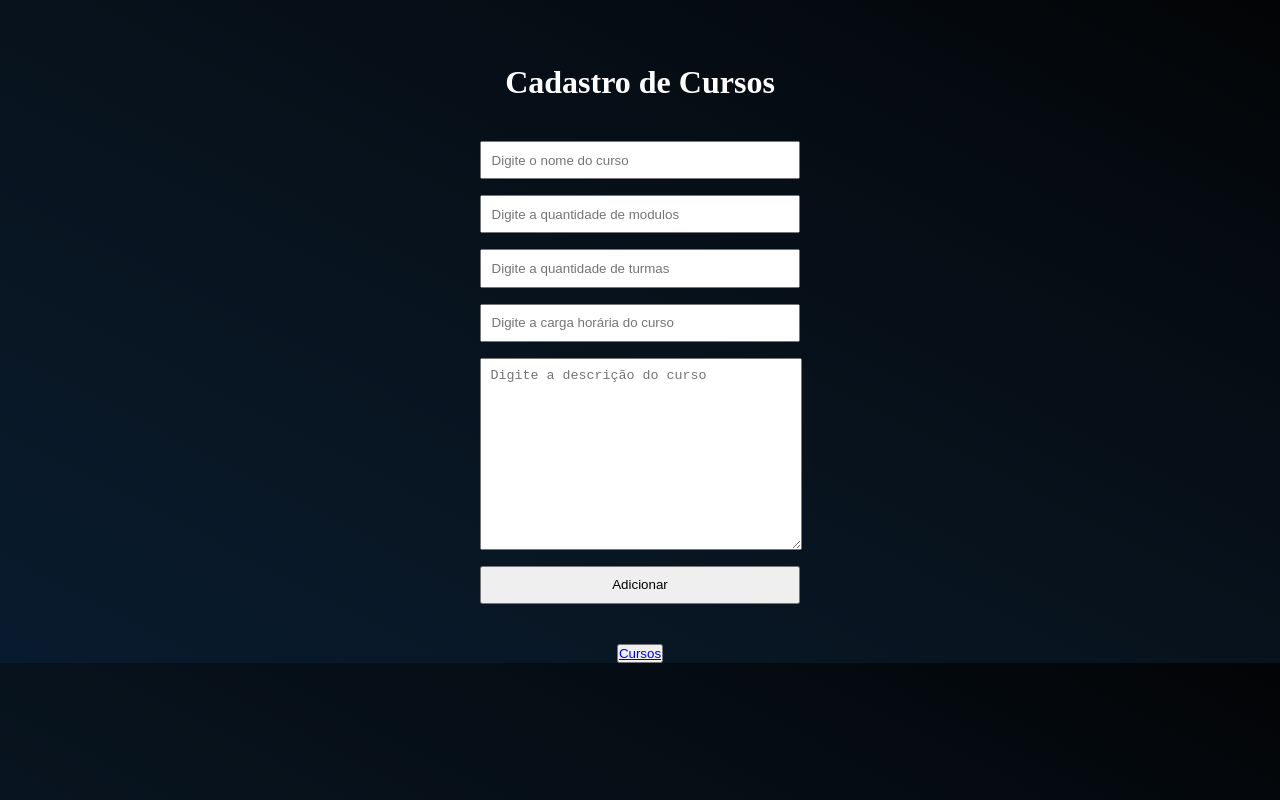
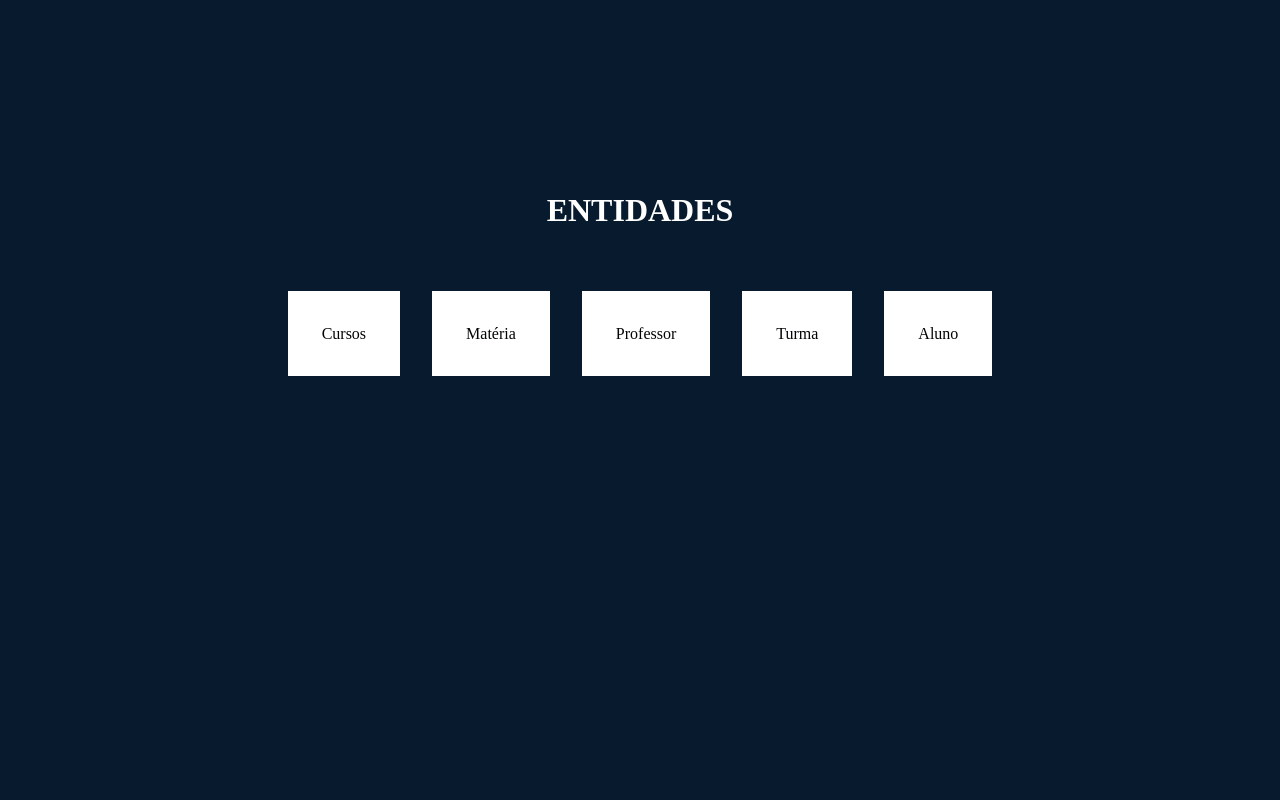
Before and after one commit to Juevan/Projeto-Resilia-G-Final, a React (Vite) app: page / in a window 1280 px wide. Built offline with nearby package versions, Linux system fonts and the light colour scheme.

Commit message:
modificações nas rotas

```diff
--- a/src/App.css
+++ b/src/App.css
@@ -1,33 +1,66 @@
-*{
+* {
   margin: 0;
   padding: 0;
   box-sizing: border-box;
 }
-body{
-  background-image: linear-gradient(to right top, #081b2e, #091725, #07121c, #050c13, #030405);
+
+body {
+  background-color: #081b2e;
   color: #fff;
-  height: 100%;
 }
-.formAPI, .listagem{
+
+/* Rotas para as entidades */
+
+.rotas {
+  display: flex;
+  align-items: center;
+  flex-direction: column;
+  margin-top: 12rem;
+  gap: 6rem;
+}
+
+.rotas ul {
+  display: flex;
+  justify-content: center;
+  flex-wrap: wrap;
+  gap: 2rem;
+  list-style: none;
+}
+.rotas ul li{
+  margin-bottom: 4rem;
+}
+.rotas ul a {
+  border: 2px solid #fff;
+  padding: 2rem;
+  background-color: #ffff;
+  text-decoration: none;
+  color: #030405;
+}
+
+/* Fim das rotas para as entidades */
+
+/* ROTA PARA ENTIDADE CURSO */
+.formAPI,
+.listagem {
   margin-top: 4rem;
-  height: auto;
   display: flex;
   flex-direction: column;
-  /* justify-content: center; */
   align-items: center;
   gap: 2.5rem;
 }
 
-.formAPI form{
+.formAPI form {
   width: 20rem;
   display: flex;
   flex-direction: column;
   gap: 1rem;
 }
-.formAPI form input{
+
+.formAPI form input {
   padding: .6rem;
 }
-.formAPI form textarea{
+
+.formAPI form textarea {
   padding: .6rem;
   max-height: 12rem;
   min-height: 12rem;
@@ -35,28 +68,38 @@ body{
   min-width: 20.1rem;
 }
 
-.listaMap{
+.listaMap {
   display: flex;
   justify-content: center;
   gap: 2.5rem;
   flex-wrap: wrap;
   margin-bottom: 5rem;
 }
-.listagem p:nth-child(2){
+
+.listagem p:nth-child(2) {
   font-size: 1.3rem;
 }
-.listagem div{
+
+.listagem div {
   display: flex;
   gap: .5rem;
 }
-.cursosMap{
+
+.listagem button a,
+.formAPI button a {
+  text-decoration: none;
+  color: #030405;
+}
+
+.cursosMap {
   display: flex;
   flex-direction: column;
   list-style: none;
   gap: .5rem;
   width: 20rem;
 }
-.cardMap{
+
+.cardMap {
   display: flex;
   flex-direction: column;
   text-align: center;
@@ -64,15 +107,19 @@ body{
   border: 1px solid #fff;
   gap: 1.8rem;
 }
-.cardMap div{
+
+.cardMap div {
   display: flex;
   justify-content: center;
   gap: .5rem;
 }
-.cardMap:hover{
+
+.cardMap:hover {
   transform: scale(1.1);
   transition: all ease-in-out .2s;
 }
+
+/* FIM DA ROTA PARA ENTIDADE CURSO */
 
 /* Modal */
 
@@ -96,26 +143,29 @@ body{
   justify-content: center;
   align-items: center;
   gap: 1.9rem;
-  background-image: linear-gradient(to right top, #081b2e, #091725, #07121c, #050c13, #030405);;
+  background-image: linear-gradient(to right top, #081b2e, #091725, #07121c, #050c13, #030405);
+  ;
   color: white;
   padding: 2rem;
-  border-radius: 6px ;
+  border-radius: 6px;
   border: 1px solid #fff;
   transform: translateY(2.8rem);
 }
 
-.formEditar{
+.formEditar {
   display: flex;
   flex-direction: column;
   width: 20.2rem;
   gap: .4rem;
   padding: 1rem;
 }
-.formEditar input{
+
+.formEditar input {
   width: 100%;
   padding: .4rem;
 }
-.formEditar textarea{
+
+.formEditar textarea {
   max-height: 9rem;
   min-height: 9rem;
   max-width: 18.2rem;
--- a/src/App.jsx
+++ b/src/App.jsx
@@ -1,6 +1,7 @@
 import { Route, Routes, Link, BrowserRouter } from 'react-router-dom';
 import PostCurso from './components/PostCurso.jsx';
-import Cursos from './components/Cursos.jsx';
+import Cursos from './rotas/Cursos.jsx';
+import Rotas from './rotas/Rotas.jsx';
 import './App.css'
 
 
@@ -9,7 +10,8 @@ function App() {
   return (
     <BrowserRouter>
       <Routes>
-        <Route exact path='/' element={<PostCurso />} />
+        <Route exact path='/' element={<Rotas />} />
+        <Route path='/cadastrodecurso' element={<PostCurso />} />
         <Route path='/cursos' element={<Cursos />} />
       </Routes>
     </BrowserRouter>
--- a/src/components/Cursos.jsx
+++ /dev/null
@@ -1,44 +0,0 @@
-import '../App.css';
-import axios from 'axios';
-import { Await, Link } from 'react-router-dom';
-import ListaCursos from './ListaCursos.jsx';
-import { useEffect, useState } from 'react';
-
-export default function Cursos() {
-
-    const [cursos, setCursos] = useState([]);
-    useEffect(() => {
-        axios.get('http://localhost:3000/curso').then((e) => setCursos(e.data))
-    }, [])
-
-    const [getCursoId, setGetCursoId] = useState([]);
-    useEffect(() => {
-       axios.get(`http://localhost:3000/curso/${cursoId}`).then((e) => setGetCursoId(e.data));
-    }, []);
-
-    const [busca, setBusca] = useState(false);
-    const [cursoId, setCursoId] = useState('')
-
-    const buscar = (e) => {
-        e.preventDefault()
-        setBusca(true);
-    }
-
-    return (
-        <div className='listagem'>
-            <h1>Nossos Cursos</h1>
-            <p>A instituição de ensino FiqueRico oferece os melhores cursos na área de tecnologia.<br />Se capacite e construa sua carreira nesse mercado em constante expansão!</p>
-            <div>
-                <button> <Link to='/'>Adicionar cursos</Link></button>
-                <form action="" onSubmit={buscar}>
-                    <input type='text' name='busca' required placeholder='Digite o ID do curso...' value={cursoId} onChange={e => setCursoId(e.target.value)} />
-                    <input type="submit" value="Buscar" />
-                </form>
-            </div>
-            <p className='listaMap'>
-                {busca === false ? cursos.map((e) => (<ListaCursos id={e.id} nome={e.nome} modulos={e.modulos} turmas={e.qtdDeTurmas} cargaHoraria={e.cargaHoraria} descricao={e.descricao} />)) : <ListaCursos id={getCursoId.id} nome={getCursoId.nome} modulos={getCursoId.modulos} turmas={getCursoId.qtdDeTurmas} cargaHoraria={getCursoId.cargaHoraria} descricao={getCursoId.descricao} />}
-            </p>
-
-        </div>
-    )
-}
--- /dev/null
+++ b/src/rotas/Cursos.jsx
@@ -0,0 +1,47 @@
+import '../App.css';
+import axios from 'axios';
+import { Link } from 'react-router-dom';
+import ListaCursos from '../components/ListaCursos.jsx';
+import { useEffect, useState } from 'react';
+
+export default function Cursos() {
+
+    const [cursos, setCursos] = useState([]);
+    useEffect(() => {
+        axios.get('http://localhost:3000/curso').then((e) => setCursos(e.data))
+    }, [])
+
+    const [getCursoId, setGetCursoId] = useState([]);
+    useEffect(() => {
+        axios.get(`http://localhost:3000/curso/${idCurso}`).then((e) => setGetCursoId(e.data));
+    }, []);
+
+    const [busca, setBusca] = useState(false);
+    const [cursoId, setCursoId] = useState();
+    const [idCurso, setIdCurso] = useState();
+
+    const buscar = (e) => {
+        e.preventDefault();
+        setBusca(true);
+        setIdCurso(cursoId);
+    }
+
+    return (
+        <div className='listagem'>
+            <h1>Nossos Cursos</h1>
+            <p>A instituição de ensino FiqueRico oferece os melhores cursos na área de tecnologia.<br />Se capacite e construa sua carreira nesse mercado em constante expansão!</p>
+            <div>
+                <button><Link to='/'>Rotas</Link></button>
+                <button> <Link to='/cadastrodecurso'>Adicionar cursos</Link></button>
+                <form action="" onSubmit={buscar}>
+                    <input type='text' name='busca' required placeholder='Digite o ID do curso...' value={cursoId} onChange={e => setCursoId(e.target.value)} />
+                    <input type="submit" value="Buscar" />
+                </form>
+            </div>
+            <p className='listaMap'>
+                {busca === false ? cursos.map((e) => (<ListaCursos id={e.id} nome={e.nome} modulos={e.modulos} turmas={e.qtdDeTurmas} cargaHoraria={e.cargaHoraria} descricao={e.descricao} />)) : <ListaCursos id={getCursoId.id} nome={getCursoId.nome} modulos={getCursoId.modulos} turmas={getCursoId.qtdDeTurmas} cargaHoraria={getCursoId.cargaHoraria} descricao={getCursoId.descricao} />}
+            </p>
+
+        </div>
+    )
+}
--- /dev/null
+++ b/src/rotas/Rotas.jsx
@@ -0,0 +1,28 @@
+import { Link } from "react-router-dom";
+import '../App.css';
+
+export default function Rotas() {
+
+    return (
+        <div className='rotas'>
+            <h1>ENTIDADES</h1>
+            <ul>
+                <li>
+                    <Link to='/cursos'>Cursos</Link>
+                </li>
+                <li>
+                    <Link>Matéria</Link>
+                </li>
+                <li>
+                    <Link>Professor</Link>
+                </li>
+                <li>
+                    <Link>Turma</Link>
+                </li>
+                <li>
+                    <Link>Aluno</Link>
+                </li>
+            </ul>
+        </div>
+    )
+}
```
Also changed, not shown: 1 other file (tests, documents, lock files or other folders).
